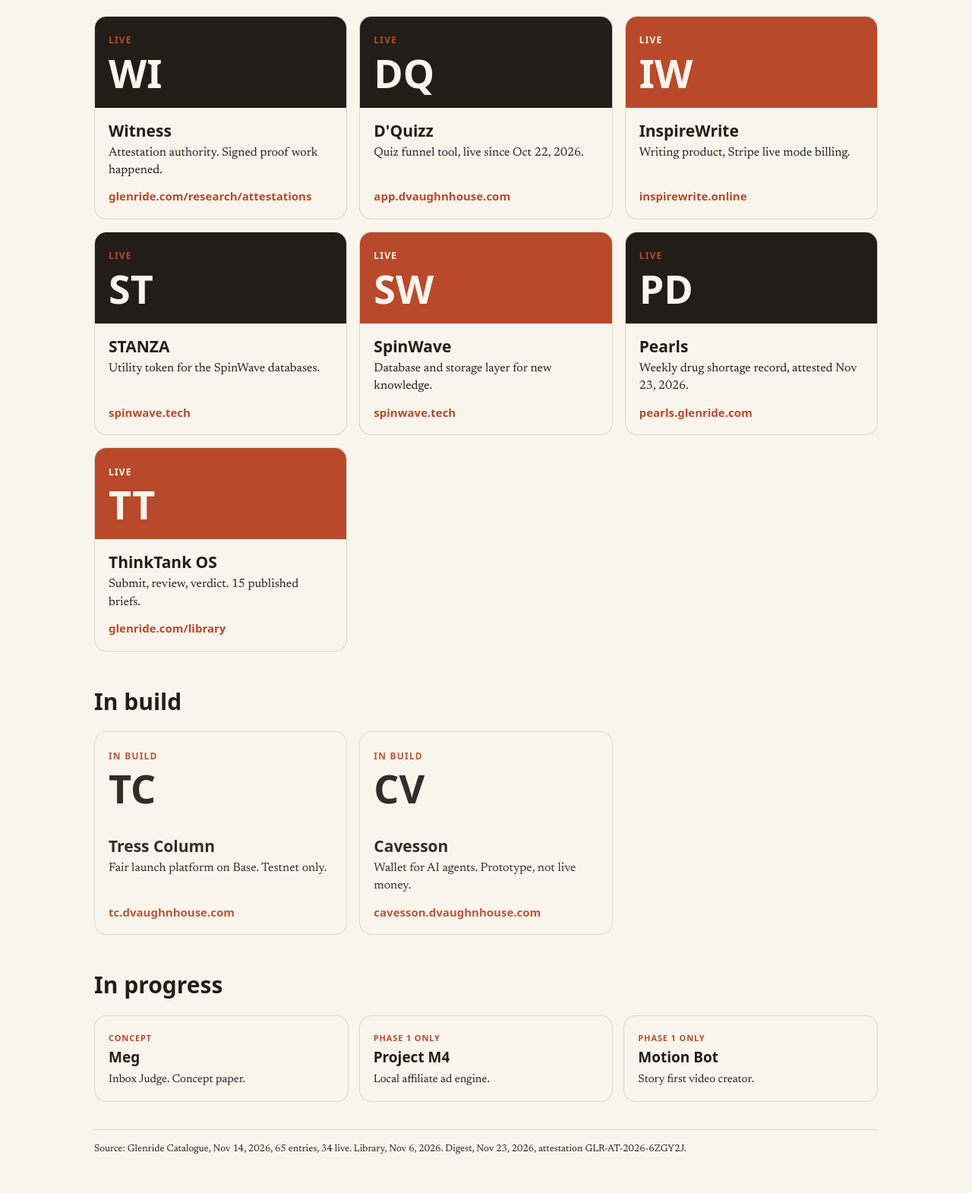
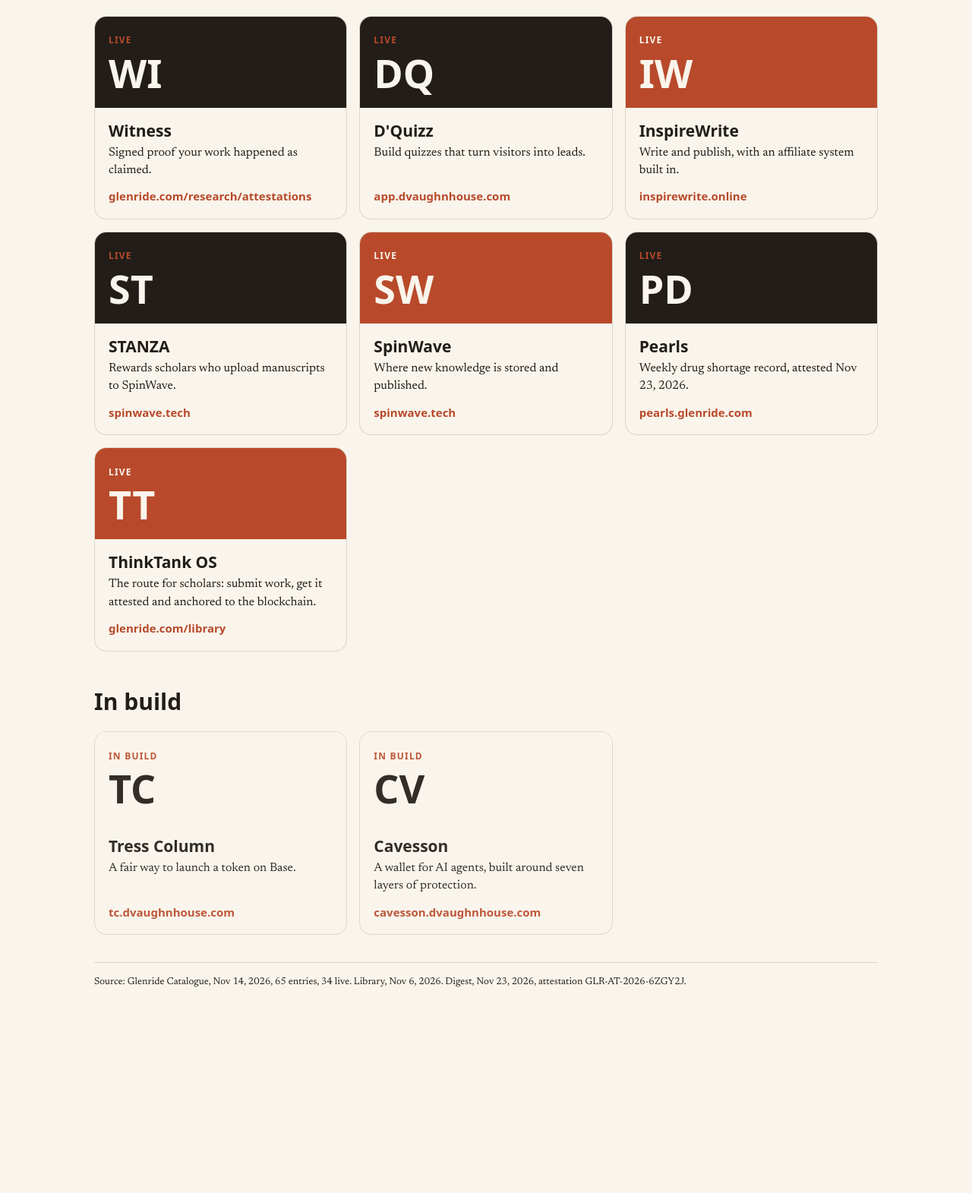
Before and after one commit to Glenride/thinktank-os, a Laravel app: page /visuals/applied-ai.html in a window 1280 px wide. Shown: the part 350-1921 px from the top of the page at 76% size. After the commit the page ends 1650 px from the top, so only its background shows below. Run offline with Laravel 12, Linux system fonts and the light colour scheme; some web fonts are replaced.

Commit message:
Sweep internal notes off the public site; state what's in it for the customer
- Proof visual: the 'Correct count' correction note is gone (it was a
  working note left in the file). Registry table keeps all four records
  openly, test record included, as he ordered. Methodology/verification
  details rewritten in visitor terms; count line already correct
  (4 issued, 3 in force, 1 anchored).
- Visuals: chain 'worked example' note, flywheel 'model, not measured
  results' note, library 'how to read a card' note removed; Pearls
  version/test counts, D'Quizz 0-subscriptions, Pearls sell-readiness
  lines removed; offering cards rewritten to the customer benefit.
- Applied AI visual: In progress row removed (Meg, Project M4, Motion
  Bot cannot answer what's in it for the customer yet).
- ThinkTank OS, homepage + Applied AI card: the route for scholars to
  submit work for attestation and anchoring to the blockchain.
- Store: 5 coming-soon products removed from the listing (Token
  Membership System, Job Digest, Cornerstone Essay, Drug-Shortage
  Digest, Content Factory); empty categories skipped; FAQ fixed.
- Pages: Research methodology, attestations methodology, library
  preview banner, attestation anchor placeholder, homepage record
  block and brief cards rewritten in visitor terms; SpinWave record
  version dropped from brief cards.

```diff
--- a/public/visuals/applied-ai.html
+++ b/public/visuals/applied-ai.html
@@ -68,26 +68,19 @@
 
     <h2 class="section">Live</h2>
     <div class="grid">
-      <article class="card"><div class="visual"><div><small>Live</small><span>WI</span></div></div><div class="body"><h3>Witness</h3><p>Attestation authority. Signed proof work happened.</p><a href="https://glenride.com/research/attestations">glenride.com/research/attestations</a></div></article>
-      <article class="card"><div class="visual"><div><small>Live</small><span>DQ</span></div></div><div class="body"><h3>D'Quizz</h3><p>Quiz funnel tool, live since Oct 22, 2026.</p><a href="https://app.dvaughnhouse.com">app.dvaughnhouse.com</a></div></article>
-      <article class="card"><div class="visual alt"><div><small>Live</small><span>IW</span></div></div><div class="body"><h3>InspireWrite</h3><p>Writing product, Stripe live mode billing.</p><a href="https://inspirewrite.online">inspirewrite.online</a></div></article>
-      <article class="card"><div class="visual"><div><small>Live</small><span>ST</span></div></div><div class="body"><h3>STANZA</h3><p>Utility token for the SpinWave databases.</p><a href="https://spinwave.tech">spinwave.tech</a></div></article>
-      <article class="card"><div class="visual alt"><div><small>Live</small><span>SW</span></div></div><div class="body"><h3>SpinWave</h3><p>Database and storage layer for new knowledge.</p><a href="https://spinwave.tech">spinwave.tech</a></div></article>
+      <article class="card"><div class="visual"><div><small>Live</small><span>WI</span></div></div><div class="body"><h3>Witness</h3><p>Signed proof your work happened as claimed.</p><a href="https://glenride.com/research/attestations">glenride.com/research/attestations</a></div></article>
+      <article class="card"><div class="visual"><div><small>Live</small><span>DQ</span></div></div><div class="body"><h3>D'Quizz</h3><p>Build quizzes that turn visitors into leads.</p><a href="https://app.dvaughnhouse.com">app.dvaughnhouse.com</a></div></article>
+      <article class="card"><div class="visual alt"><div><small>Live</small><span>IW</span></div></div><div class="body"><h3>InspireWrite</h3><p>Write and publish, with an affiliate system built in.</p><a href="https://inspirewrite.online">inspirewrite.online</a></div></article>
+      <article class="card"><div class="visual"><div><small>Live</small><span>ST</span></div></div><div class="body"><h3>STANZA</h3><p>Rewards scholars who upload manuscripts to SpinWave.</p><a href="https://spinwave.tech">spinwave.tech</a></div></article>
+      <article class="card"><div class="visual alt"><div><small>Live</small><span>SW</span></div></div><div class="body"><h3>SpinWave</h3><p>Where new knowledge is stored and published.</p><a href="https://spinwave.tech">spinwave.tech</a></div></article>
       <article class="card"><div class="visual"><div><small>Live</small><span>PD</span></div></div><div class="body"><h3>Pearls</h3><p>Weekly drug shortage record, attested Nov 23, 2026.</p><a href="https://pearls.glenride.com">pearls.glenride.com</a></div></article>
-      <article class="card"><div class="visual alt"><div><small>Live</small><span>TT</span></div></div><div class="body"><h3>ThinkTank OS</h3><p>Submit, review, verdict. 15 published briefs.</p><a href="https://glenride.com/library">glenride.com/library</a></div></article>
+      <article class="card"><div class="visual alt"><div><small>Live</small><span>TT</span></div></div><div class="body"><h3>ThinkTank OS</h3><p>The route for scholars: submit work, get it attested and anchored to the blockchain.</p><a href="https://glenride.com/library">glenride.com/library</a></div></article>
     </div>
 
     <h2 class="section">In build</h2>
     <div class="grid">
-      <article class="card muted"><div class="visual"><div><small>In build</small><span>TC</span></div></div><div class="body"><h3>Tress Column</h3><p>Fair launch platform on Base. Testnet only.</p><a href="https://tc.dvaughnhouse.com">tc.dvaughnhouse.com</a></div></article>
-      <article class="card muted"><div class="visual"><div><small>In build</small><span>CV</span></div></div><div class="body"><h3>Cavesson</h3><p>Wallet for AI agents. Prototype, not live money.</p><a href="https://cavesson.dvaughnhouse.com">cavesson.dvaughnhouse.com</a></div></article>
-    </div>
-
-    <h2 class="section">In progress</h2>
-    <div class="row">
-      <article class="chip"><span class="tag">Concept</span><h3>Meg</h3><p>Inbox Judge. Concept paper.</p></article>
-      <article class="chip"><span class="tag">Phase 1 only</span><h3>Project M4</h3><p>Local affiliate ad engine.</p></article>
-      <article class="chip"><span class="tag">Phase 1 only</span><h3>Motion Bot</h3><p>Story first video creator.</p></article>
+      <article class="card muted"><div class="visual"><div><small>In build</small><span>TC</span></div></div><div class="body"><h3>Tress Column</h3><p>A fair way to launch a token on Base.</p><a href="https://tc.dvaughnhouse.com">tc.dvaughnhouse.com</a></div></article>
+      <article class="card muted"><div class="visual"><div><small>In build</small><span>CV</span></div></div><div class="body"><h3>Cavesson</h3><p>A wallet for AI agents, built around seven layers of protection.</p><a href="https://cavesson.dvaughnhouse.com">cavesson.dvaughnhouse.com</a></div></article>
     </div>
 
     <p class="source">Source: Glenride Catalogue, Nov 14, 2026, 65 entries, 34 live. Library, Nov 6, 2026. Digest, Nov 23, 2026, attestation GLR-AT-2026-6ZGY2J.</p>
--- a/public/visuals/chain-journey.html
+++ b/public/visuals/chain-journey.html
@@ -62,11 +62,10 @@
     <div class="detail" style="margin-top:24px">
       <h2>Pearls</h2>
       <p><strong>The system behind this record.</strong> Weekly drug shortage digest, live.</p>
-      <p>Web app v1 live Nov 19, 2026. MCP v1.0 live Nov 17, 2026. 17 of 17 tests.</p>
+      <p>Pearls is live: the weekly digest, and the data service behind it.</p>
       <p><a href="https://pearls.glenride.com" style="font-family:'Bricolage Grotesque',system-ui,sans-serif;font-weight:700;color:#B84A2B;text-decoration:none">pearls.glenride.com</a></p>
     </div>
 
-    <p class="note">Worked example: the U.S. drug shortage record. No routes, ports, or disruption figures are invented here. Where no verified route data exists, the stage says so.</p>
     <p class="source">Source: Glenride weekly digest runs, Oct 19 to Nov 23, 2026. Attestation GLR-AT-2026-6ZGY2J, issued Nov 23, 2026, 9:01:29 AM EST. Figures for research citation only. No clinical guidance.</p>
   </main>
 
@@ -76,7 +75,7 @@ const stages = {
   manufacturing: ["Manufacturing", "<p><strong>Where it is made.</strong> A medicine is made in a small number of plants, often one.</p><p>No verified plant level data is shown here. The concentration above is the verified signal.</p>"],
   transportation: ["Transportation", "<p><strong>Where it moves.</strong> From plant to distributor, then to pharmacy and clinic.</p><p>No verified route data is shown here. No ports or routes are invented.</p>"],
   distribution: ["Distribution", "<p><strong>Where it is listed.</strong> Public U.S. listings change without notice.</p><p>Nov 9, 2026: 2 new bulletins, 3 resolved. ASHP held at 190 live.</p>"],
-  verification: ["Verification", "<p><strong>Witness. Where it is checked.</strong> Retrieved, recorded, validated, attested.</p><div class=\"fig\">GLR-AT-2026-6ZGY2J<span>Issued Nov 23, 2026. Ed25519. Anchored on Base Sepolia.</span></div><p>Witness V1 shipped Oct 22, 2026. Signed attestations, public registry, issue, challenge, revoke.</p>"],
+  verification: ["Verification", "<p><strong>Witness. Where it is checked.</strong> Retrieved, recorded, validated, attested.</p><div class=\"fig\">GLR-AT-2026-6ZGY2J<span>Issued Nov 23, 2026. Ed25519. Anchored on Base Sepolia.</span></div><p>Signed attestations, public registry. Anyone can check a record, or challenge it.</p>"],
   delivery: ["Delivery", "<p><strong>Where it reaches a patient.</strong> A medicine a clinic, hospital, or patient depends on is suddenly unavailable.</p><p>Talk to your clinician or pharmacist if a medicine you need is in shortage.</p>"]
 };
 const detail = document.getElementById('detail');
--- a/public/visuals/library.html
+++ b/public/visuals/library.html
@@ -76,7 +76,6 @@
     <p id="count" aria-live="polite">Showing 15 of 15 briefs.</p>
     <div class="grid" id="grid"></div>
 
-    <p class="note"><strong>How to read a card.</strong> Title, date, category, and methodology are from the live library. Each abstract is 40 to 60 words, written from the verified long abstract only. No new claims. Covers are typographic, not generated images. The full publication is linked on every card.</p>
     <p class="source">Source: <a href="https://glenride.com/library">glenride.com/library</a>, last updated Nov 6, 2026.</p>
   </main>
 
--- a/resources/js/Pages/Attestations/Show.jsx
+++ b/resources/js/Pages/Attestations/Show.jsx
@@ -11,7 +11,7 @@ const STATUS_STYLES = {
 };
 
 const ANCHOR_PLACEHOLDER =
-    'Not anchored — anchoring via Pearls on Base is tentative and comes when volume warrants.';
+    'Not anchored on chain yet.';
 
 function fingerprint(signature) {
     if (!signature) return '—';
--- a/resources/js/Pages/Library/Show.jsx
+++ b/resources/js/Pages/Library/Show.jsx
@@ -60,7 +60,7 @@ export default function Show({ manuscript = {}, content = '', related = [], isPr
             {/* Preview Banner if unpublished */}
             {isPreview && (
                 <div className="border-b border-line bg-paper-deep dark:border-line-dark dark:bg-night-deep py-2.5 px-6 text-center text-xs font-mono text-ink dark:text-cream">
-                    ⚠️ Editorial Preview Mode: This manuscript is in active editorial polish and not yet released to the public index.
+                    This manuscript is still being prepared and is not yet part of the public library.
                 </div>
             )}
 
```
Also changed, not shown: public/visuals/flywheel.html (+3 -4 lines), public/visuals/proof.html (+4 -6 lines), resources/js/Pages/Home/Landing.jsx (+9 -13 lines), resources/js/Pages/Research/Attestations.jsx (+5 -28 lines), resources/js/Pages/Research/Index.jsx (+2 -5 lines), resources/js/Pages/Store/Index.jsx (+10 -9 lines).
